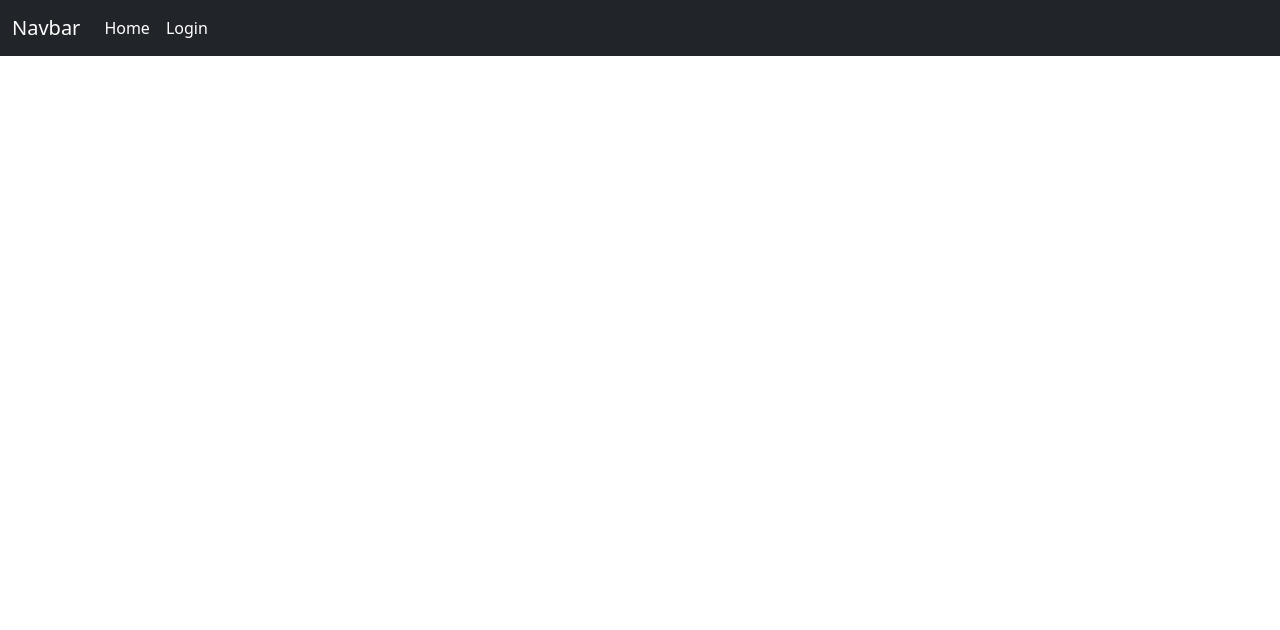
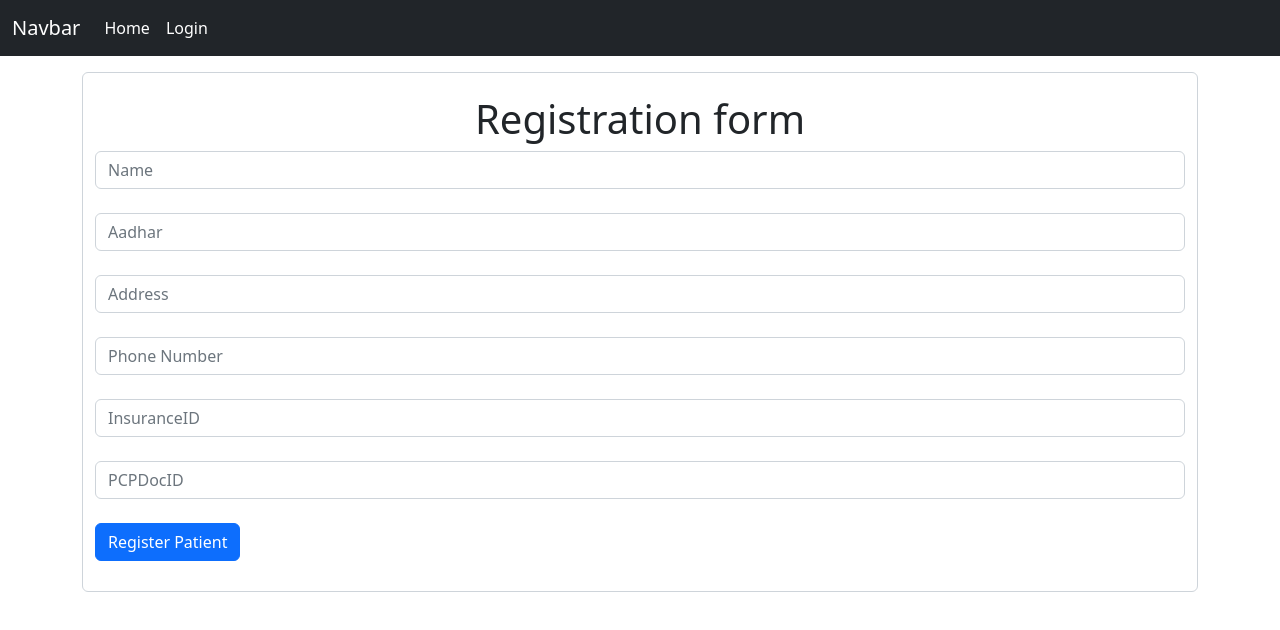
Before and after one commit to likhnic/DBMS_MiniProject, a React (Create React App) app: page /frontdesk/register in a window 1280 px wide. Before the commit this address had no page. Shown: the top 630 px of the page. Built offline with nearby package versions, Linux system fonts and the light colour scheme.

Commit message:
Added Venkat's FronDeskOp

```diff
--- a/src/App.js
+++ b/src/App.js
@@ -8,6 +8,8 @@ import {
 } from "react-router-dom";
 import Admin_Dashboard from './components/Admin_Dashboard/Admin_Dashboard';
 import DoctorDashboard from './components/Doctor/DoctorDashboard';
+import RegisterPatient from './components/Front_desk/RegisterPatient';
+import FrontDeskUsr from './components/Front_desk/FrontDeskUsr';
 
 const App = () => {
     return (
@@ -18,6 +20,11 @@ const App = () => {
                     <Route exact path="/" element={<Login />} />
                     <Route exact path='/admin' element={<Admin_Dashboard/>}/>
                     <Route exact path='/doctor' element={<DoctorDashboard/>}/>
+                    <Route exact path='/frontdesk' element={<FrontDeskUsr />}/>
+                    <Route exact path='/frontdesk/register' element={<RegisterPatient />}/>
+                    <Route exact path='/frontdesk/appointment' element={<FrontDeskUsr />}/>
+                    <Route exact path='/frontdesk/room' element={<FrontDeskUsr />}/>
+                    <Route exact path='/frontdesk/discharge' element={<FrontDeskUsr />}/>
                 </Routes>
             </Router>
         </>
--- a/src/components/Card.js
+++ b/src/components/Card.js
@@ -1,14 +1,21 @@
 import React from "react";
+import { useNavigate } from "react-router-dom";
+
 const Card = (props) => {
+
+    let navigate = useNavigate()
+    const handleOnClick = (e)=>{
+        e.preventDefault();
+        navigate(props.url)
+    }
     const style_card = { width: "300px" };
     return (
         <>
         <div className="card" style={style_card}>
             <img className="card-img-top" src={props.img_url} alt="Card image"/>
             <div className="card-body">
-            <h4 className="card-title">{props.name}</h4>
             <p className="card-text">{props.card_text}</p>
-            <a href={props.url} className="btn btn-primary">See Profile</a>
+            <button type="submit" className="btn btn-primary btn-block mb-4" onClick={handleOnClick}>{props.name}</button>
             </div>
         </div>
         </>
--- /dev/null
+++ b/src/components/Front_desk/FrontDeskUsr.js
@@ -0,0 +1,35 @@
+import React from 'react'
+import Card from '../Card'
+
+const FrontDeskUsr = () => {
+    return (
+        <>
+            <Card
+                url="/frontdesk/register"
+                img_url="https://encrypted-tbn0.gstatic.com/images?q=tbn:ANd9GcQSpgPb_Fg_0fUat4d5jd0twdUVB_M1rthevw&usqp=CAU"
+                card_text="Register a new patient"
+                name="Register"
+            />
+            <Card
+                url="/frontdesk/appointment"
+                img_url="https://img.freepik.com/free-vector/appointment-booking-with-calendar_52683-39658.jpg?w=2000"
+                card_text="Create a new appointment"
+                name="Appointment"
+            />
+            <Card
+                url="/frontdesk/room"
+                img_url="https://encrypted-tbn0.gstatic.com/images?q=tbn:ANd9GcTmAm-3g6Q8vmMIDUAX7MBI0OUTzfikEGEfBA&usqp=CAU"
+                card_text="Assign a room to a patient"
+                name="Room"
+            />
+            <Card
+                url="/frontdesk/discharge"
+                img_url="https://encrypted-tbn0.gstatic.com/images?q=tbn:ANd9GcSeThq2gZzFCnJOMVyBIE6KQABB-vZMLy3jxg&usqp=CAU"
+                card_text="Remove a patient"
+                name="Discharge"
+            />
+        </>
+    )
+}
+
+export default FrontDeskUsr;
--- /dev/null
+++ b/src/components/Front_desk/RegisterPatient.js
@@ -0,0 +1,74 @@
+import React, { useState } from 'react';
+import { useNavigate } from 'react-router';
+
+const RegisterPatient = () => {
+    const header_style = { textAlign: 'center' }
+
+    const [data, setCredentials] = useState({ Name: "", Aadhar: "", Address: "", Phone: "", InsuranceID: "", PCPDocID: "" });
+
+    let navigate = useNavigate();
+
+    const handleOnClick = async (e) => {
+        e.preventDefault();
+        const { Name, Aadhar, Address, Phone, InsuranceID, PCPDocID } = data;
+        console.log(data);
+        const response = await fetch(
+            'http://localhost:5000/api/frontdeskop/register', {
+                method: 'POST',
+                headers: {
+                    'Content-Type': 'application/json',
+                },
+                body: JSON.stringify({Name, Aadhar, Address, Phone, InsuranceID, PCPDocID})
+            }
+        )
+        const json = await response.json();
+        console.log(json);
+        if (json.success) {
+            // save the auth token and redirect
+            localStorage.setItem('token', json.authToken)
+            navigate("/frontdesk", { replace: true })
+        }
+    }
+
+    const handleOnChange = (e) => {
+        setCredentials({ ...data, [e.target.name]: e.target.value })
+    }
+
+    return (
+        <>
+            <div className='container mt-3'>
+                <form className='form-control'>
+            <h1 style={header_style} className="mt-3">Registration form</h1>
+                    <div className="form-outline mb-4">
+                        <input type="text" name="Name" className="form-control" placeholder="Name" onChange={handleOnChange} />
+                    </div>
+
+                    <div className="form-outline mb-4">
+                        <input type="number" name='Aadhar' className="form-control" placeholder='Aadhar' maxLength={12} minLength={12} onChange={handleOnChange} />
+                    </div>
+
+                    <div className="form-outline mb-4">
+                        <input type="text" name='Address' className="form-control" placeholder='Address' onChange={handleOnChange} />
+                    </div>
+
+                    <div className="form-outline mb-4">
+                        <input type="number" name="Phone" className="form-control" maxLength={12} minLength={10} placeholder="Phone Number" onChange={handleOnChange} />
+                    </div>
+
+                    <div className="form-outline mb-4">
+                        <input type="number" name="InsuranceID" className="form-control" placeholder="InsuranceID" onChange={handleOnChange} />
+                    </div>
+
+                    <div className="form-outline mb-4">
+                        <input type="number" name="PCPDocID" className="form-control" placeholder="PCPDocID" onChange={handleOnChange} />
+                    </div>
+
+                    {/* <!-- Submit button --> */}
+                    <button type="submit" className="btn btn-primary btn-block mb-4" onClick={handleOnClick}>Register Patient</button>
+                </form>
+            </div>
+        </>
+    );
+}
+
+export default RegisterPatient;
--- a/src/components/Login.js
+++ b/src/components/Login.js
@@ -6,8 +6,7 @@ const Login = () => {
     const [credentials, setCredentials] = useState({ ID: "", password: ""})
     let navigate = useNavigate()
 
-    const onClick = (e) => {
-        console.log("Hello")
+    const onChange = (e) => {
         setCredentials({ ...credentials, [e.target.name]: e.target.value })
     }
 
```
Also changed, not shown: 1 other file (tests, documents, lock files or other folders).
